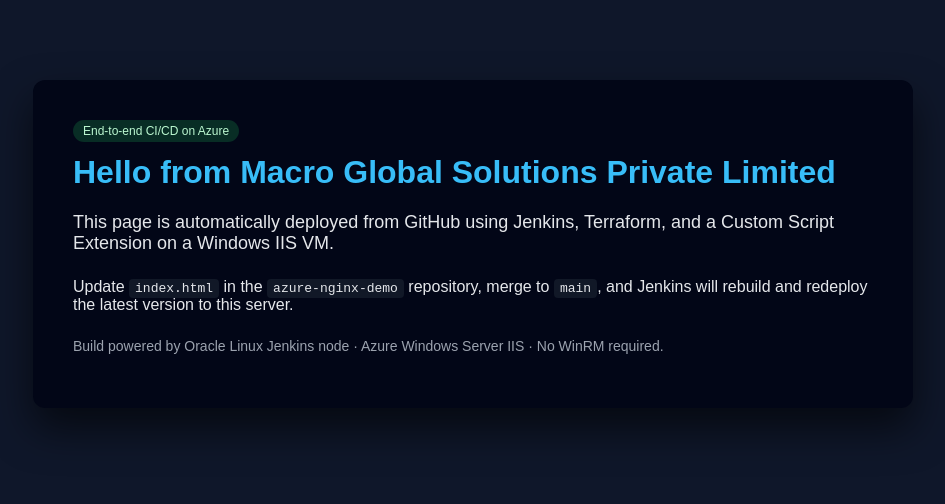
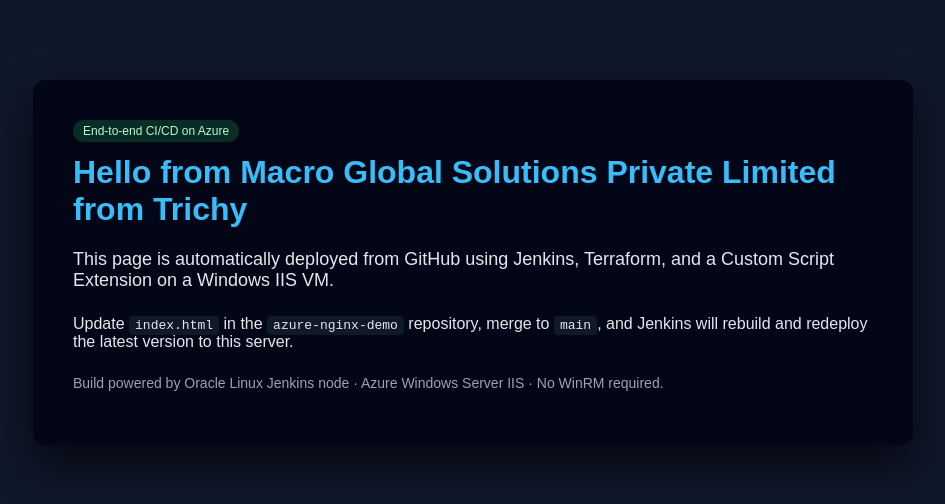
Before and after one commit to Sanjay-logic/azure-nginx-demo, a plain HTML site: page index.html in a window 1280 px wide. Shown: the whole page, without its empty margins (167-1112 px from the left). Drawn offline with Linux system fonts and the light colour scheme.

Commit message:
Change IIS homepage heading

```diff
--- a/index.html
+++ b/index.html
@@ -53,7 +53,7 @@
   <body>
     <div class="hero">
       <div class="badge">End‑to‑end CI/CD on Azure</div>
-      <h1>Hello from Macro Global Solutions Private Limited</h1>
+      <h1>Hello from Macro Global Solutions Private Limited from Trichy</h1>
       <p class="tagline">
         This page is automatically deployed from GitHub using Jenkins, Terraform,
         and a Custom Script Extension on a Windows IIS VM.
```
